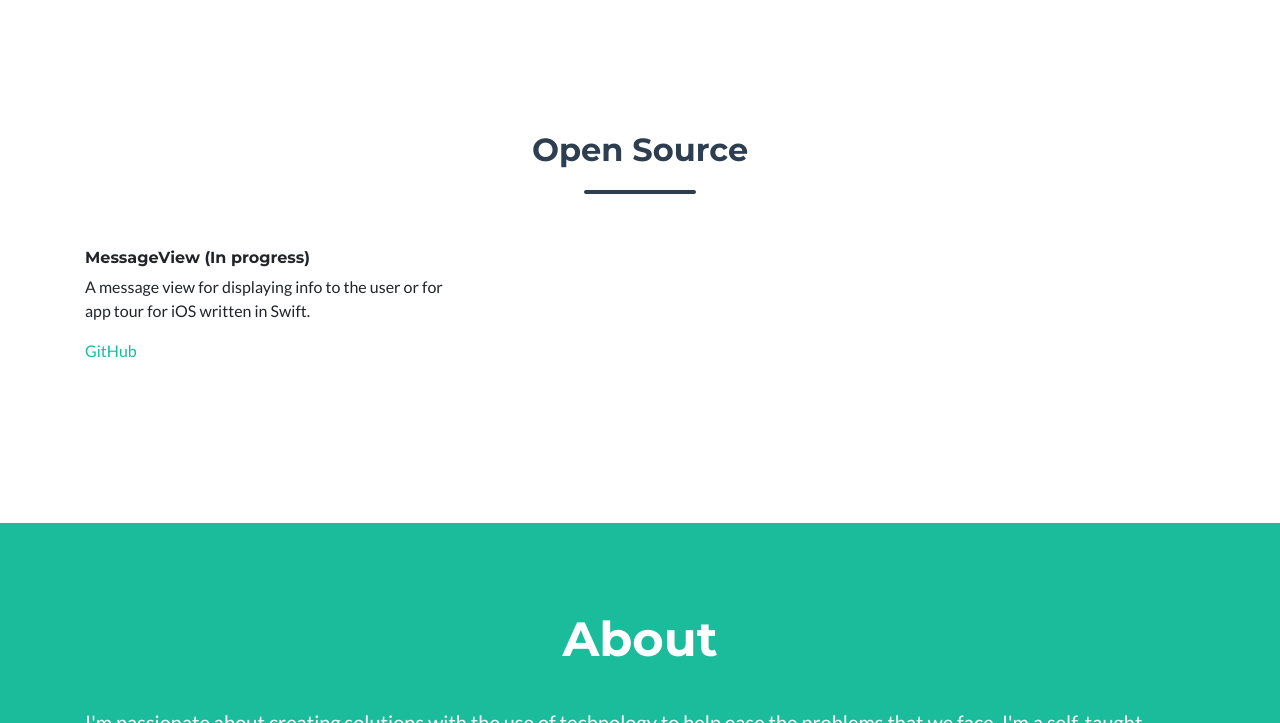
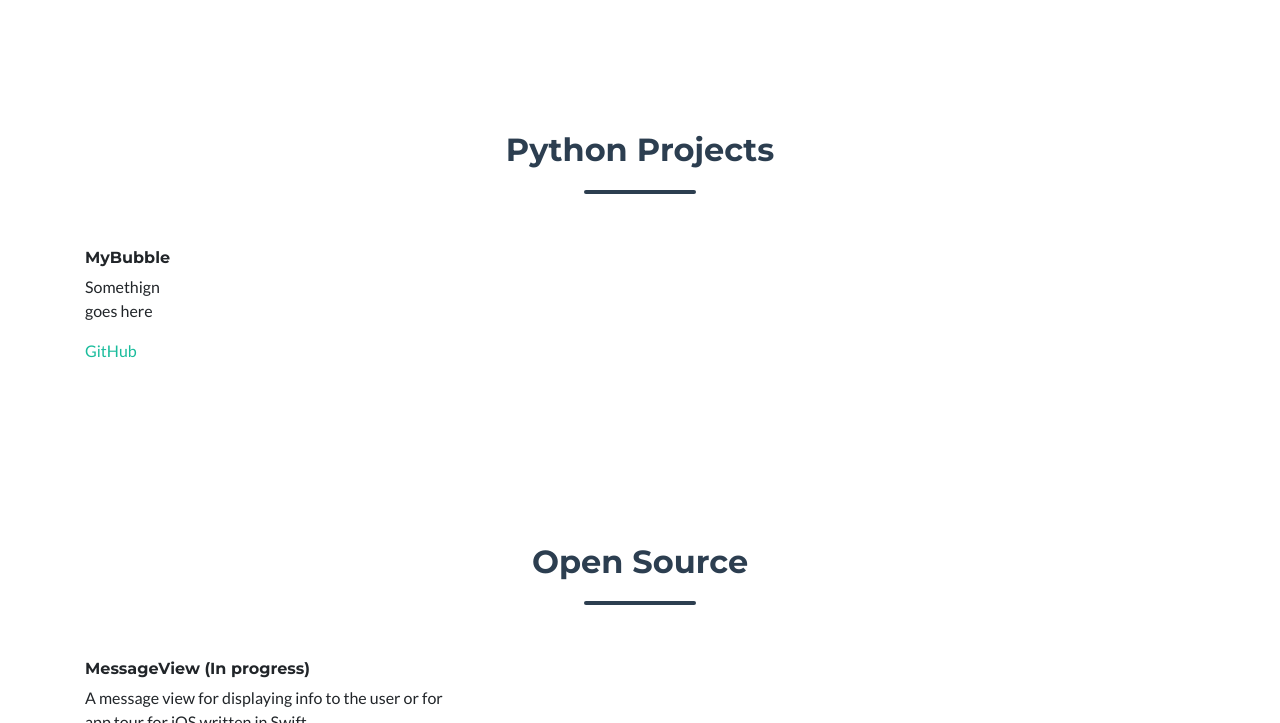
Before and after one commit to joseph-francis/portfolio, a website with bundled scripts: page index.html in a window 1280 px wide. Shown: the part 1739-2462 px from the top of the page. Built offline with nearby package versions, Linux system fonts and the light colour scheme.

Commit message:
New changes

```diff
--- a/index.html
+++ b/index.html
@@ -50,7 +50,7 @@
     <div class="container">
 
       <!-- Portfolio Section Heading -->
-      <h2 class="text-center text-secondary mb-0">Projects</h2>
+      <h2 class="text-center text-secondary mb-0">iOS Projects</h2>
 
       <!-- Icon Divider -->
       <div class="divider-custom">
@@ -205,6 +205,45 @@
   </section>
 
   <!-- Section #2 -->
+  <section class="page-section" style="padding-top: 20px">
+    <div class="container">
+
+      <!-- Portfolio Section Heading -->
+      <h2 class="text-center text-secondary mb-0">Python Projects</h2>
+
+      <!-- Icon Divider -->
+      <div class="divider-custom">
+        <div class="divider-custom-line"></div>
+
+      </div>
+
+      <!-- Portfolio Grid Items -->
+      <div class="container">
+        <div class="row mb-5">
+          <div class="col-xs-12">
+            <div>
+              <div class="row">
+
+                <div class="col-lg-8 col-sm-8">
+                  <div class="thumbnail">
+
+                    <div class="caption" style="padding-top: 30px">
+                      <h6>MyBubble</h6>
+                      <p>Somethign goes here</p>
+                      <p><a href="https://github.com/joseph-francis/MyBubble">GitHub</a></p>
+                    </div>
+                  </div>
+                </div>
+
+              </div>
+            </div>
+          </div>
+        </div>
+
+
+  </section>
+
+  <!-- Section #3 -->
   <section class="page-section" style="padding-top: 20px">
     <div class="container">
 
```
